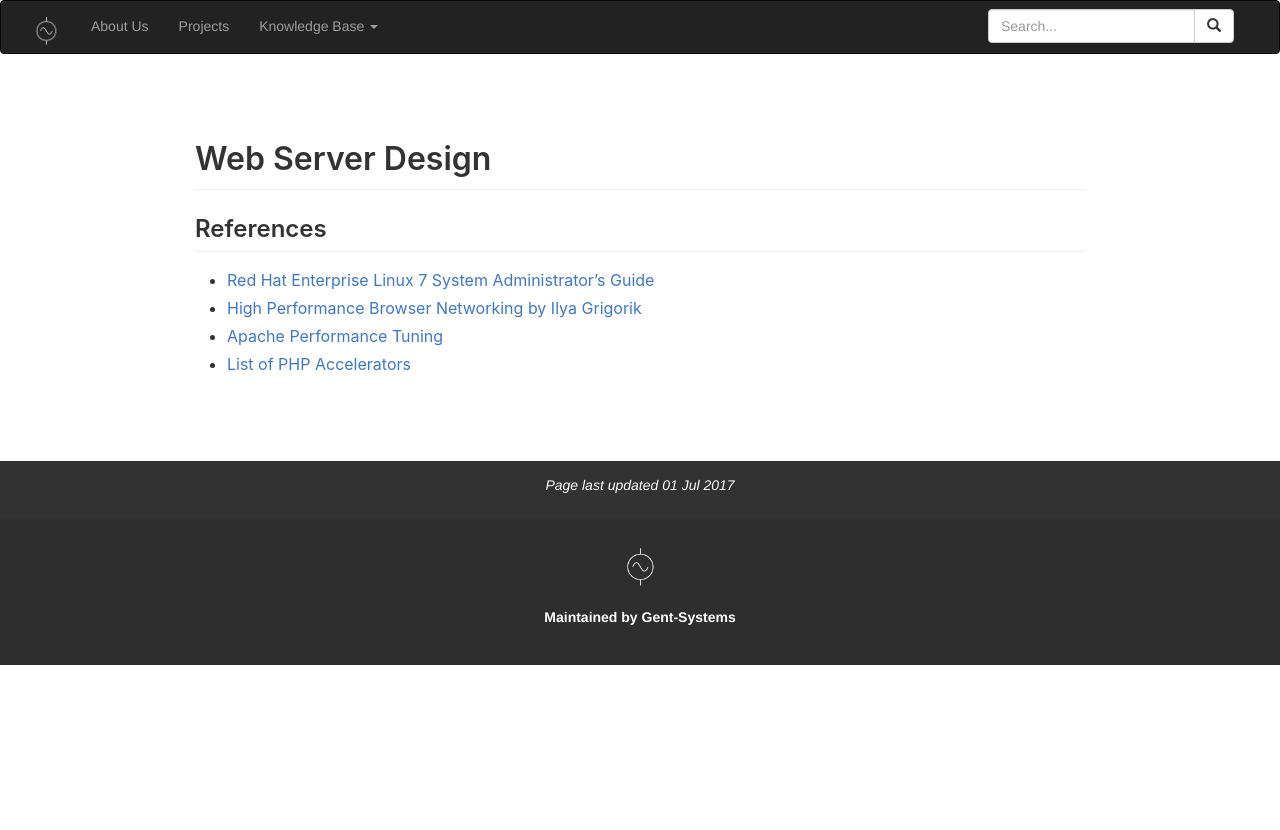
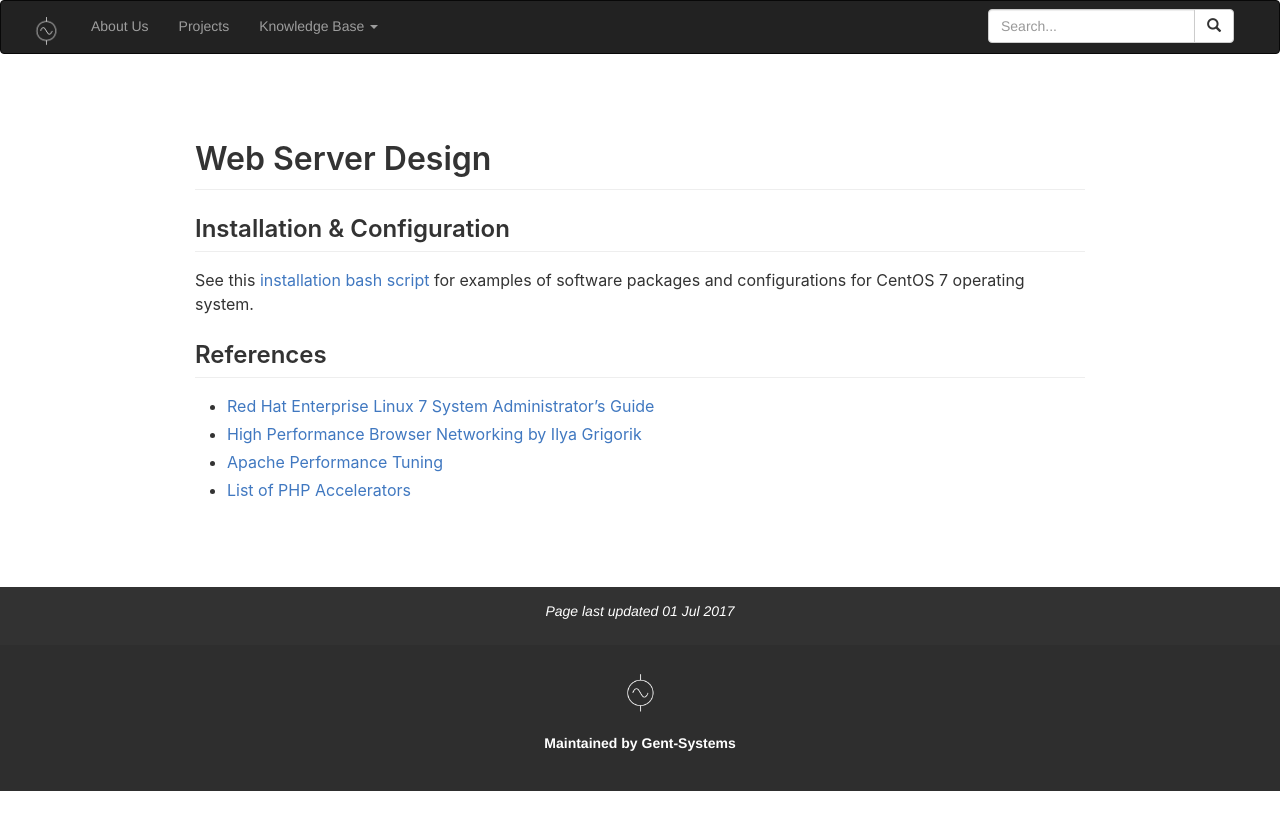
Before and after one commit to Gent-Systems/gent-systems-website, a Jekyll site: the page built from kb/comp-net-hw/web/web-server-design.md, in a window 1280 px wide. Shown: the top 830 px of the page. Built offline with Jekyll 4.4.1, drawn with Linux system fonts in a browser that asks for light colours; nearby versions of some CDN libraries; comment, search, counter and statistics services are not loaded.

```diff
--- a/kb/comp-net-hw/web/web-server-design.md
+++ b/kb/comp-net-hw/web/web-server-design.md
@@ -10,6 +10,10 @@
 
 # Web Server Design
 
+## Installation & Configuration
+
+See this [installation bash script](https://github.com/JohnnyGOX17/configs/blob/master/install_packages) for examples of software packages and configurations for CentOS 7 operating system.
+
 ## References
 
 * [Red Hat Enterprise Linux 7 System Administrator's Guide](https://access.redhat.com/documentation/en-US/Red_Hat_Enterprise_Linux/7/html/System_Administrators_Guide/index.html)
```
